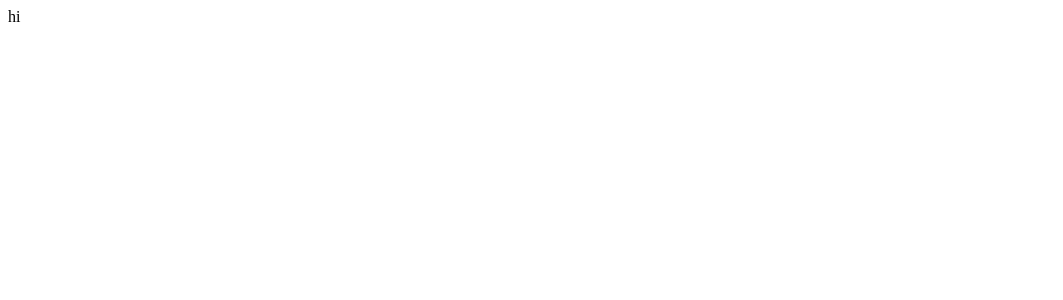
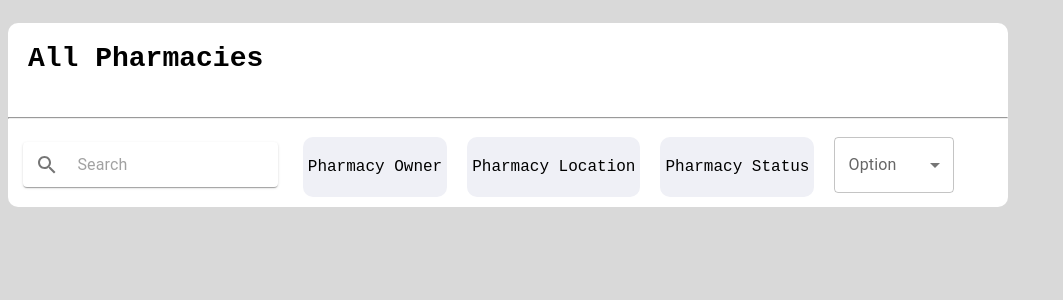
Before and after one commit to CA-G12/PMS, a React (Create React App) app in the folder client/: page / in a window 1280 px wide. Shown: the top 300 px of the page, without its empty margins (0-1063 px from the left). Built offline with nearby package versions, Linux system fonts and the light colour scheme.

Commit message:
create the header for the table

```diff
--- a/client/src/App.tsx
+++ b/client/src/App.tsx
@@ -1,3 +1,9 @@
-const App = () => <div className="App">hi</div>;
+import AdminPharmasis from './components/Admin/AllAdminPharmasis/AdminAllPharmasis';
+
+const App = () => (
+  <div className="App">
+    <AdminPharmasis />
+  </div>
+);
 
 export default App;
--- /dev/null
+++ b/client/src/components/Admin/AllAdminPharmasis/AdminAllPharmasis.tsx
@@ -0,0 +1,29 @@
+import './style.css';
+import CustomizedInputBase from './Extra/Search';
+import BasicSelect from './Extra/Select';
+
+const AdminPharmasis = () => (
+  <div className="contaner">
+    <h2 className="headerText">All Pharmacies</h2>
+    <hr />
+    <div className="headerTable">
+      <CustomizedInputBase />
+      <div className="colums">
+        <div className="columName">
+          <p>Pharmacy Owner </p>
+        </div>
+        <div className="columName">
+          <p>Pharmacy Location </p>
+        </div>
+        <div className="columName">
+          <p>Pharmacy Status </p>
+        </div>
+        <div className="columSelect">
+          <BasicSelect />
+        </div>
+      </div>
+    </div>
+  </div>
+);
+
+export default AdminPharmasis;
--- /dev/null
+++ b/client/src/components/Admin/AllAdminPharmasis/Extra/Search.tsx
@@ -0,0 +1,31 @@
+import Paper from '@mui/material/Paper';
+import InputBase from '@mui/material/InputBase';
+import IconButton from '@mui/material/IconButton';
+import SearchIcon from '@mui/icons-material/Search';
+import './style.css';
+
+const CustomizedInputBase = () => (
+  <Paper
+    className="search"
+    component="form"
+    sx={{
+      p: '1px 2px',
+      display: 'flex',
+      alignItems: 'center',
+      width: 250,
+      height: 40,
+      padding: 0.3,
+    }}
+  >
+    <IconButton type="button" sx={{ p: '10px' }} aria-label="search">
+      <SearchIcon />
+    </IconButton>
+    <InputBase
+      sx={{ ml: 1, flex: 1 }}
+      placeholder="Search"
+      inputProps={{ 'aria-label': 'search google maps' }}
+    />
+  </Paper>
+);
+
+export default CustomizedInputBase;
--- /dev/null
+++ b/client/src/components/Admin/AllAdminPharmasis/Extra/Select.tsx
@@ -0,0 +1,35 @@
+import * as React from 'react';
+import Box from '@mui/material/Box';
+import InputLabel from '@mui/material/InputLabel';
+import MenuItem from '@mui/material/MenuItem';
+import FormControl from '@mui/material/FormControl';
+import Select from '@mui/material/Select';
+
+const BasicSelect = () => {
+  const [age, setAge] = React.useState('');
+
+  const handleChange = (event: any) => {
+    setAge(event.target.value);
+  };
+
+  return (
+    <Box sx={{ minWidth: 120 }}>
+      <FormControl fullWidth>
+        <InputLabel id="demo-simple-select-label">Option</InputLabel>
+        <Select
+          labelId="demo-simple-select-label"
+          id="demo-simple-select"
+          value={age}
+          label="Option"
+          onChange={handleChange}
+        >
+          <MenuItem value={10}>Option1</MenuItem>
+          <MenuItem value={20}>Option2</MenuItem>
+          <MenuItem value={30}>Option3</MenuItem>
+        </Select>
+      </FormControl>
+    </Box>
+  );
+};
+
+export default BasicSelect;
--- /dev/null
+++ b/client/src/components/Admin/AllAdminPharmasis/Extra/style.css
@@ -0,0 +1,3 @@
+.search{
+    margin: 15px;
+}
--- /dev/null
+++ b/client/src/components/Admin/AllAdminPharmasis/style.css
@@ -0,0 +1,34 @@
+body{
+    background-color: #D9D9D9;
+    font-family: 'Courier New', Courier, monospace;
+}
+.contaner{
+    background-color: white;
+    border-radius: 10px;
+    max-width: 1000px;
+}
+.contaner h2{
+padding: 20px;
+font-size: 28px;
+}
+.headerTable{
+    display: flex;
+    flex-wrap: wrap;
+}
+.colums{
+    display: flex;
+    flex-wrap: wrap;
+}
+.columName{
+    display: flex;
+    margin: 10px;
+    justify-content: space-between;
+    background-color: #EFF0F6;
+    border-radius: 10px;
+}
+.columName p {
+    padding: 5px;
+}
+.columSelect{
+    padding: 10px;
+}
```
